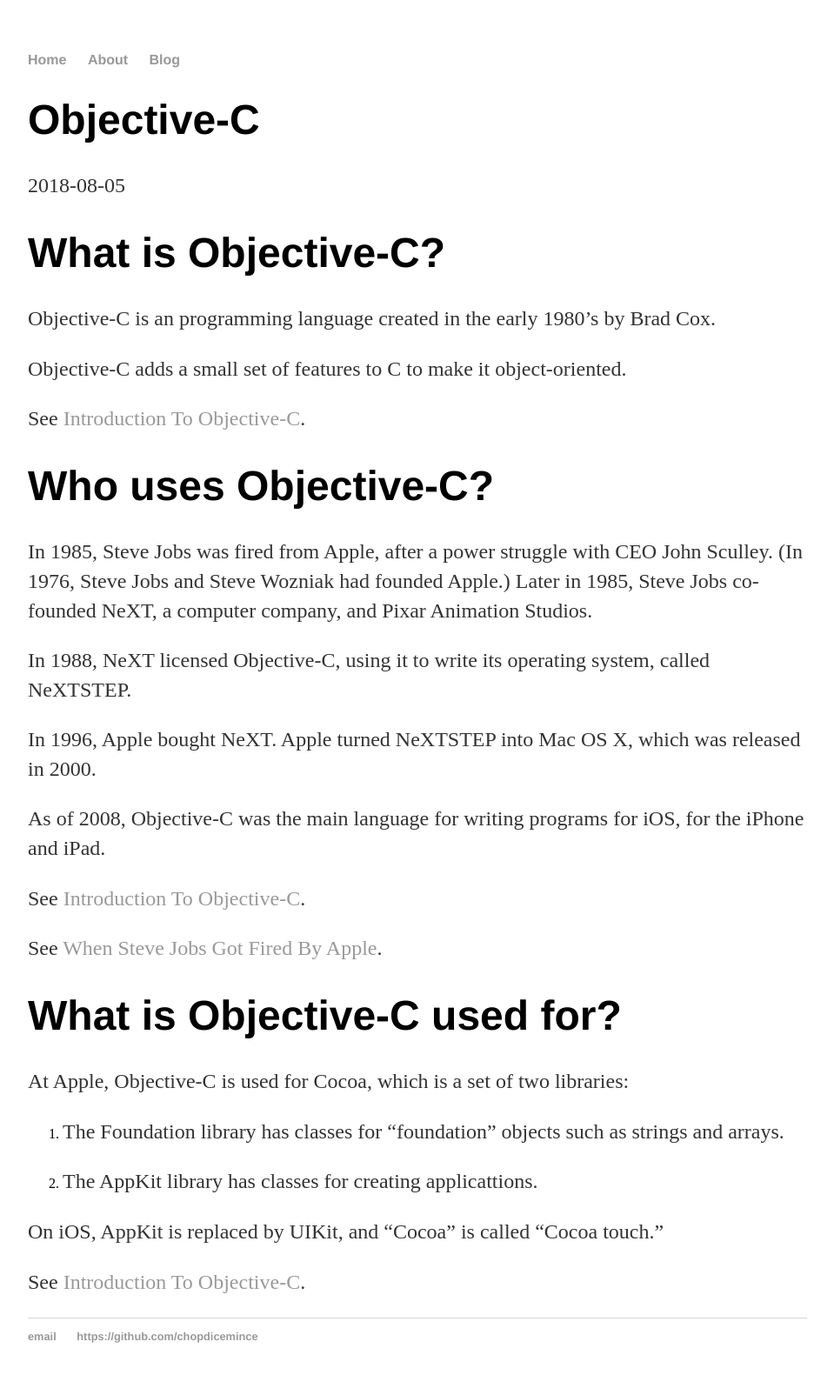
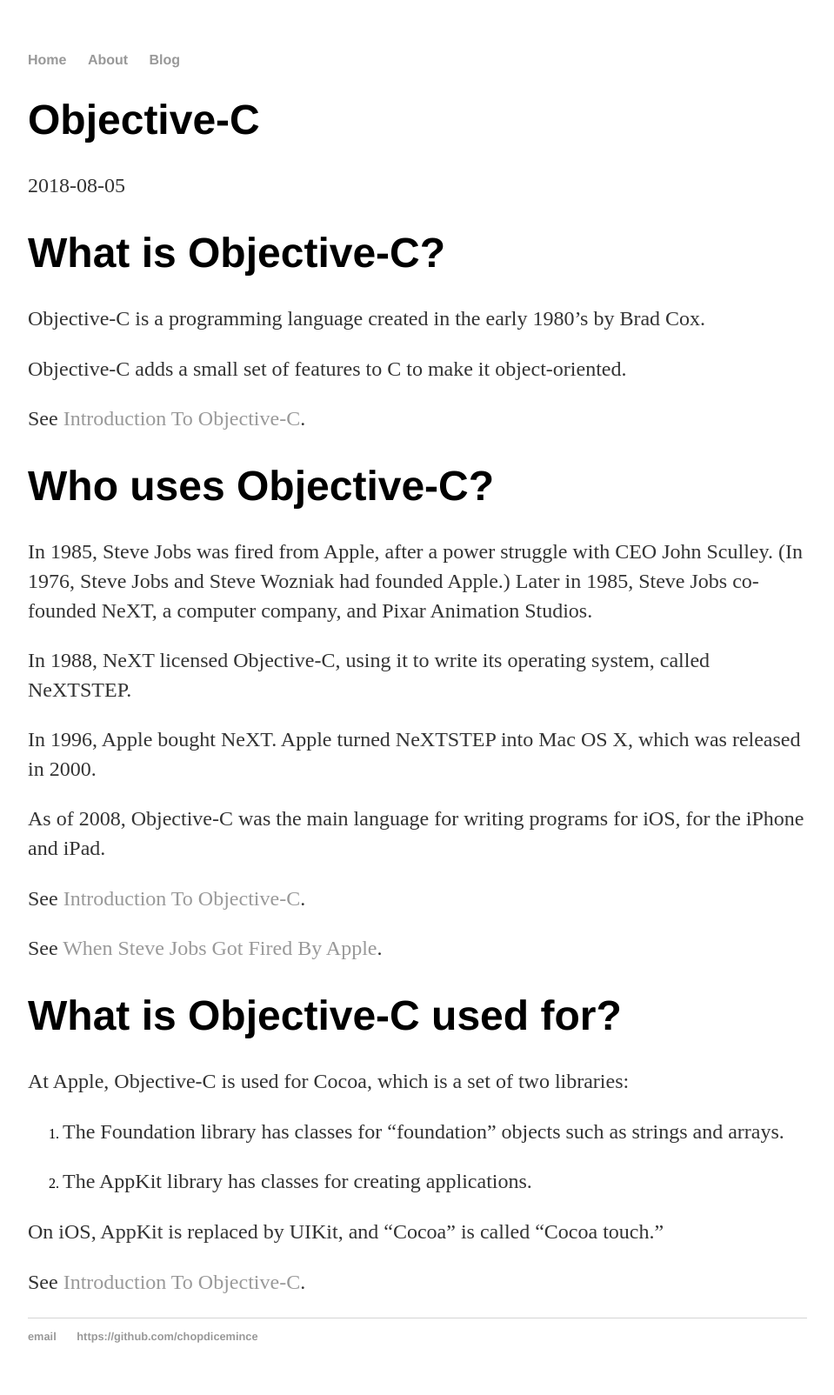
Before and after one commit to chopdicemince/chopdicemince.github.io, a Jekyll site: the page built from _posts/2018-08-05-objective-c.md, in a window 1280 px wide. Shown: the whole page at 87% size, without its empty margins (160-1119 px from the left). Built offline with Jekyll 4.4.1, drawn with Linux system fonts in a browser that asks for light colours.

Commit message:
Fix grammar and spelling

```diff
--- a/_posts/2018-08-05-objective-c.md
+++ b/_posts/2018-08-05-objective-c.md
@@ -6,7 +6,7 @@
 
 # What is Objective-C?
 
-Objective-C is an programming language created in the early 1980's by Brad Cox.
+Objective-C is a programming language created in the early 1980's by Brad Cox.
 
 Objective-C adds a small set of features to C to make it object-oriented.
 
@@ -32,7 +32,7 @@
 
 1. The Foundation library has classes for "foundation" objects such as strings and arrays.
 
-2. The AppKit library has classes for creating applicattions.
+2. The AppKit library has classes for creating applications.
 
 On iOS, AppKit is replaced by UIKit, and "Cocoa" is called "Cocoa touch."
 
```
